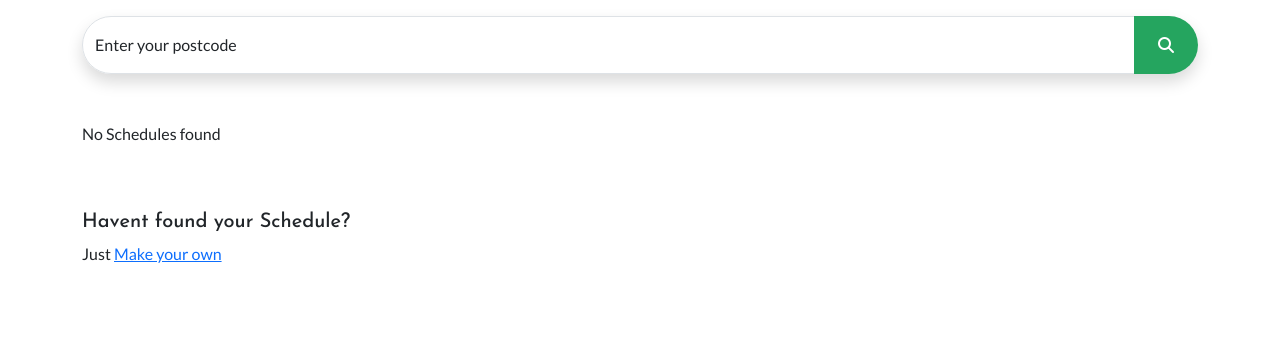
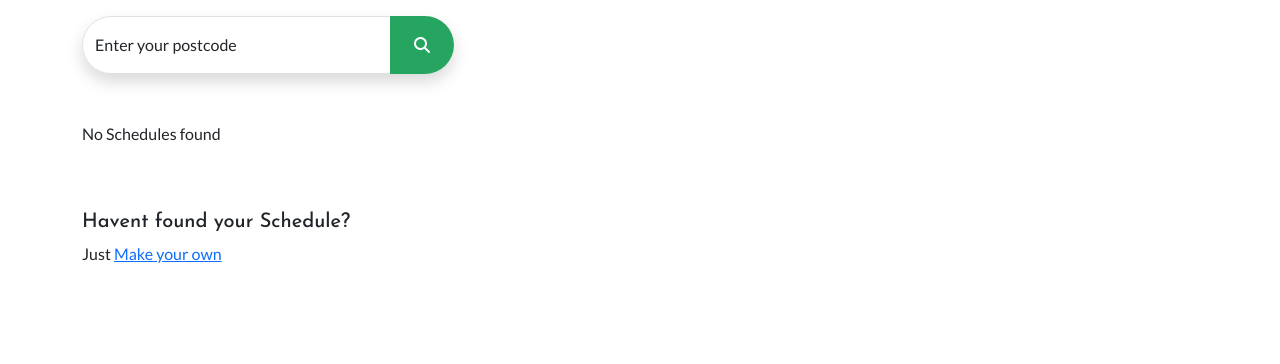
Before and after one commit to benschaf/waste-schedule, a Django app: page /wasteschedules/location/0/ in a window 1280 px wide. Shown: the part 56-420 px from the top of the page. Run offline with Django 5.2, Linux system fonts and the light colour scheme; data that the repository does not hold is empty; some libraries are stand-ins or nearby versions.

Commit message:
feat: shorten contact form length

```diff
--- a/wasteschedules/templates/wasteschedules/schedule_list.html
+++ b/wasteschedules/templates/wasteschedules/schedule_list.html
@@ -12,16 +12,18 @@
 </div>
 
 
+<!-- Postocde Form -->
 <div class="container mb-5">
+    <div class="col-12 col-md-4">
         <form id="postcodeForm">
             <div class="input-group mb-3 mt-4 rounded-pill shadow">
                 <!-- -> Credit for manual input validation using regex pattern: https://developer.mozilla.org/en-US/docs/Learn/Forms/Form_validation -->
                 <!-- -> Credit for the regex Pattern: ChatGPT -->
                 <div class="form-floating">
                     <input type="text" id="postcodeInput" class="form-control rounded-corners"
-                    placeholder="Enter your postcode" aria-label="Enter your postcode" aria-describedby="button-addon2"
-                    pattern="^\d{5}$" title="Please enter a 5 digit postcode (only German postcodes are supported)"
-                    required>
+                        placeholder="Enter your postcode" aria-label="Enter your postcode"
+                        aria-describedby="button-addon2" pattern="^\d{5}$"
+                        title="Please enter a 5 digit postcode (only German postcodes are supported)" required>
                     <label for="postcodeInput">Enter your postcode</label>
                 </div>
                 <button title="Search for your postcode"
@@ -29,6 +31,7 @@
                     id="button-addon2"><i class="fa-solid fa-magnifying-glass"></i></button>
             </div>
         </form>
+    </div>
 </div>
 
 <div class="container">
@@ -53,15 +56,17 @@
                     <form action="{% url 'schedule_like' schedule.slug %}" method="POST" class="d-inline">
                         {% csrf_token %}
                         <button type="submit" name="schedule_id" value="{{ schedule.slug }}" class="btn btn-light">
-                            <i class="{% if schedule.id in user_likes %}fas{% else %}far{% endif %} fa-heart link-danger"></i>
+                            <i
+                                class="{% if schedule.id in user_likes %}fas{% else %}far{% endif %} fa-heart link-danger"></i>
                             <div class="d-inline">{{ schedule.like__count }}</div>
                         </button>
                     </form>
                     {% else %}
                     <!-- -> Credit for popovers: https://getbootstrap.com/docs/5.2/components/popovers/#overview -->
-                    <a tabindex="0" class="btn btn-light" role="button" data-bs-toggle="popover"
-                        data-bs-trigger="focus" data-bs-toggle="popover" data-bs-custom-class="custom-popover"
-                        data-bs-content="You need to be logged in to like a Schedule."><i class="fas fa-heart link-danger"></i>
+                    <a tabindex="0" class="btn btn-light" role="button" data-bs-toggle="popover" data-bs-trigger="focus"
+                        data-bs-toggle="popover" data-bs-custom-class="custom-popover"
+                        data-bs-content="You need to be logged in to like a Schedule."><i
+                            class="fas fa-heart link-danger"></i>
                         <div class="d-inline">{{ schedule.like__count }}</div>
                     </a>
                     {% endif %}
```
Lines whose indentation alone changed are shown as unchanged.
